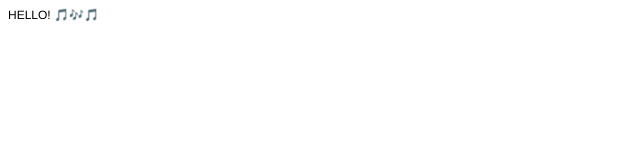
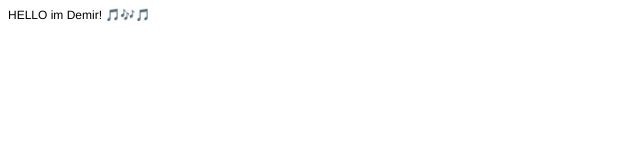
Before and after one commit to dd1100/HELLO-, a plain HTML site: page HELLOOO!.html in a window 1280 px wide. Shown: the full height of the page, 0-640 px from the left. Drawn offline with Linux system fonts and the light colour scheme.

Commit message:
Update HELLOOO!.html

```diff
--- a/HELLOOO!.html
+++ b/HELLOOO!.html
@@ -13,6 +13,6 @@
   </style>
 </head>
 <body>
-<p class="p1"><span class="s1">HELLO! </span><span class="s2">🎵🎶🎵</span></p>
+<p class="p1"><span class="s1">HELLO im Demir! </span><span class="s2">🎵🎶🎵</span></p>
 </body>
 </html>
```
